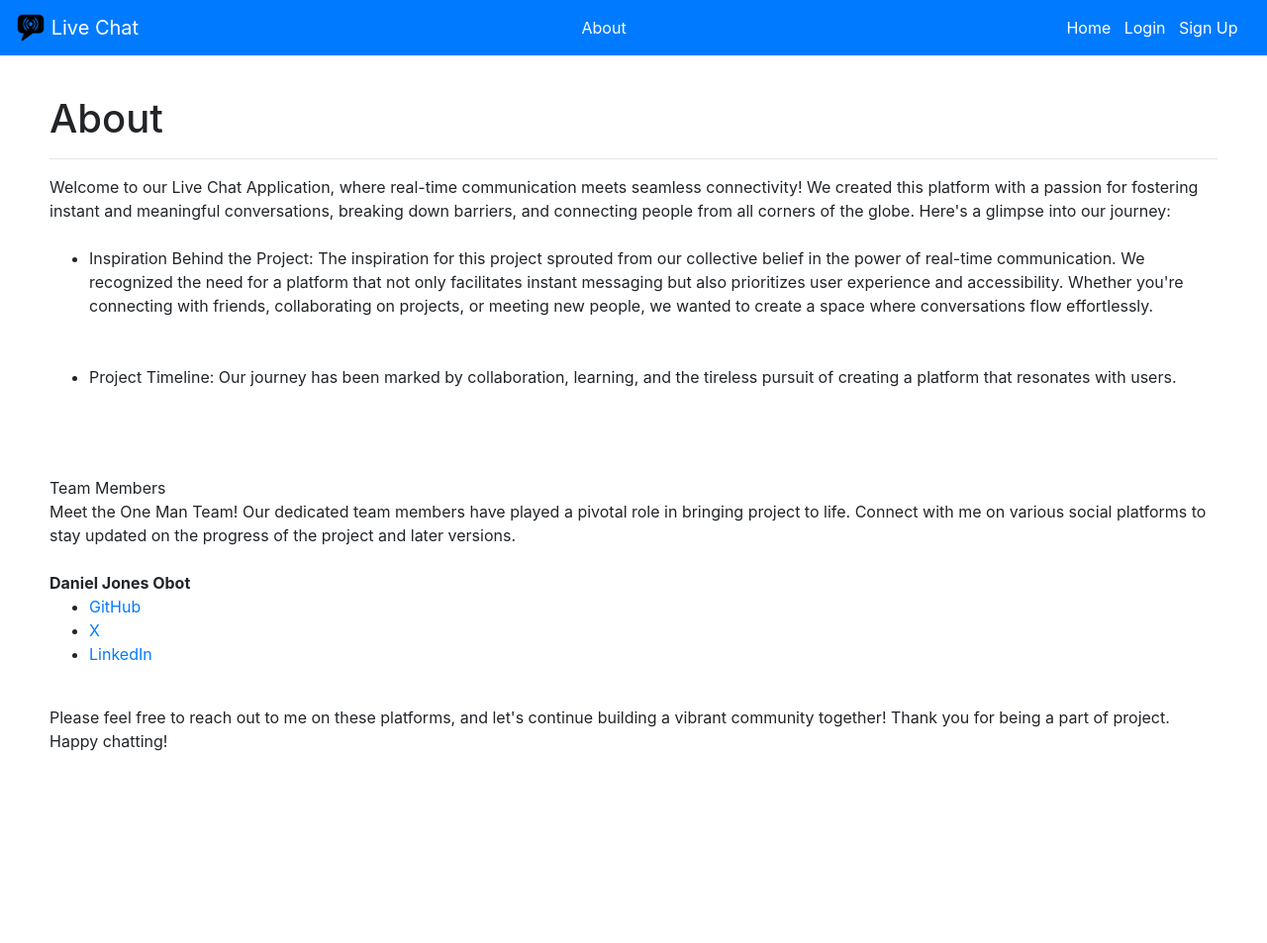
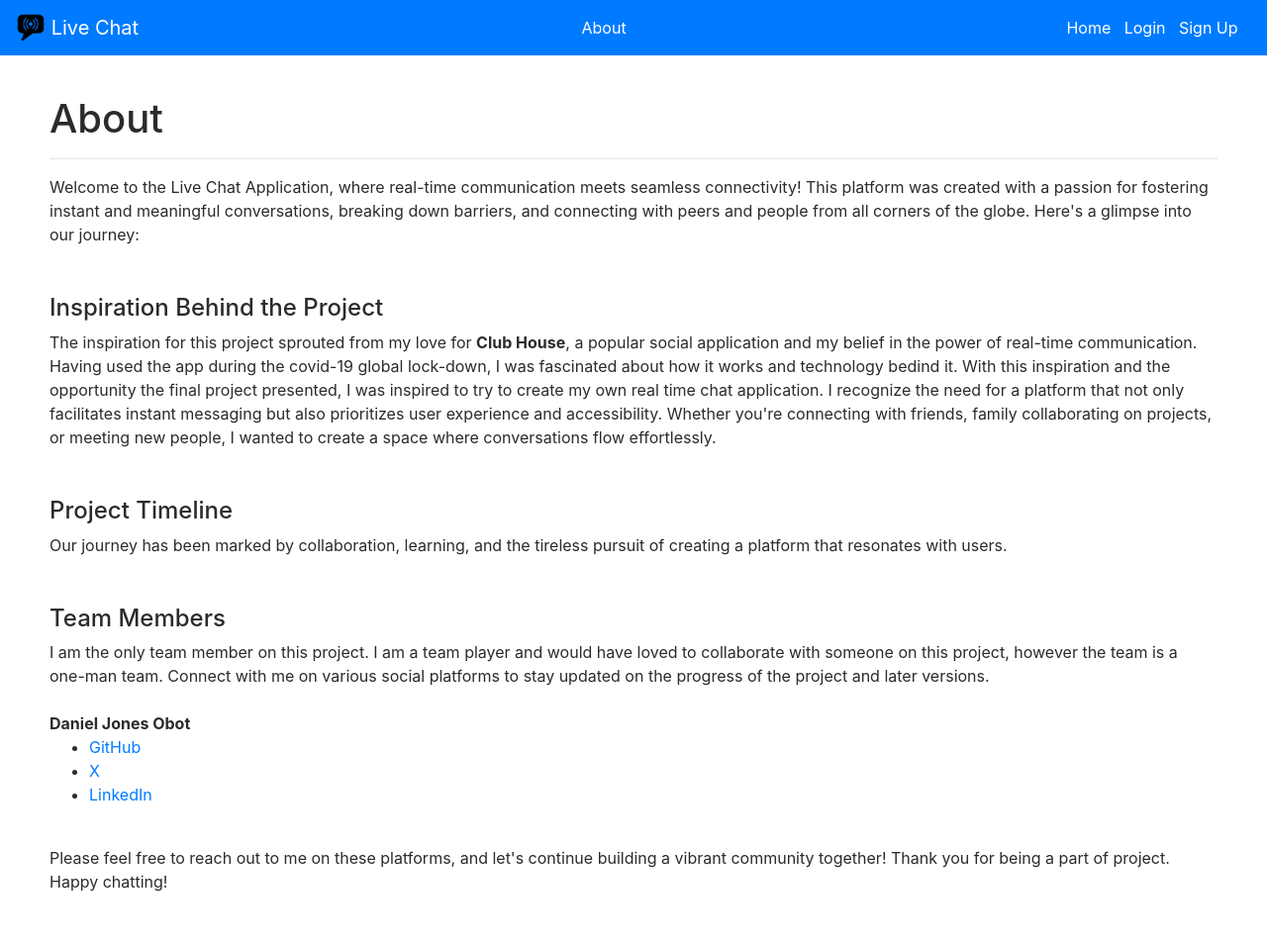
Before and after one commit to danieljonesobot/Livechat_App, a Flask app: page /about in a window 1280 px wide. Shown: the whole page at 99% size. Before the commit the page ends 759 px from the top, so only its background shows below. Run offline with Flask 3, Linux system fonts and the light colour scheme; some libraries are stand-ins or nearby versions.

Commit message:
updated error message in registration form and about page content

```diff
--- a/forms/forms.py
+++ b/forms/forms.py
@@ -7,7 +7,7 @@ from wtforms.validators import DataRequired, EqualTo, Email, Length, ValidationE
 class Registration(FlaskForm):
     username = StringField("Username",validators=[DataRequired()])
     password = PasswordField("Password", validators=[DataRequired()])
-    confirmPassword = PasswordField("Confirm Password", validators=[DataRequired(), EqualTo("password", message="Passwords do not match. Try again.")])
+    confirmPassword = PasswordField("Confirm Password", validators=[DataRequired(), EqualTo("password", message="Passwords do not match. Please try again.")])
     Submit = SubmitField("Sign up")
 
 
--- a/static/css/style.css
+++ b/static/css/style.css
@@ -1,3 +1,7 @@
+body {
+    color: #292b2c;
+}
+
 .content {
     display: flex;
     align-items: center;
--- a/templates/about.html
+++ b/templates/about.html
@@ -6,43 +6,52 @@
     <h1>About</h1>
     <hr>
     <div>
-        Welcome to our Live Chat Application, where real-time communication meets seamless connectivity! We created this
-        platform with a passion for fostering instant and meaningful conversations, breaking down barriers, and
-        connecting
-        people from all corners of the globe. Here's a glimpse into our journey:
+        <div>
+            Welcome to the Live Chat Application, where real-time communication meets seamless connectivity! This
+            platform was created with a passion for fostering instant and meaningful conversations, breaking down
+            barriers,
+            and
+            connecting with peers and people from all corners of the globe. Here's a glimpse into our journey:
+        </div>
         <br><br>
-        <ul>
-            <li>
-                Inspiration Behind the Project:
-                The inspiration for this project sprouted from our collective belief in the power of
-                real-time communication. We recognized the need for a platform that not only facilitates instant
-                messaging but
-                also prioritizes user experience and accessibility. Whether you're connecting with friends,
-                collaborating on
-                projects, or meeting new people, we wanted to create a space where conversations flow effortlessly.
-            </li>
-            <br><br>
 
-            <li>
-                Project Timeline:
+        <div>
+            <h4>Inspiration Behind the Project</h4>
+            The inspiration for this project sprouted from my love for <strong>Club House</strong>, a popular social
+            application and
+            my belief in the power of real-time communication. Having used the app during the covid-19 global
+            lock-down, I was fascinated about how it works and technology bedind it. With this inspiration and the
+            opportunity the final project presented, I was inspired to try to create my own real time chat
+            application. I recognize the need for a platform that not only facilitates instant messaging but also
+            prioritizes user experience and accessibility. Whether you're connecting with friends, family
+            collaborating on projects, or meeting new people, I wanted to create a space where conversations flow
+            effortlessly.
+        </div>
+        <br><br>
 
 
-                Our journey has been marked by collaboration, learning, and the tireless pursuit of creating a platform
-                that
-                resonates with users.
-            </li>
+        <div>
+
+            <h4>Project Timeline</h4>
+
+
+            Our journey has been marked by collaboration, learning, and the tireless pursuit of creating a platform
+            that
+            resonates with users.
+
             <br><br>
 
 
-        </ul>
+        </div>
         <br>
 
 
         <div>
-            <div>Team Members</div>
-            <div> Meet the One Man Team!
-                Our dedicated team members have played a pivotal role in bringing project to life. Connect
-                with me on various social platforms to stay updated on the progress of the project and later versions.
+            <h4>Team Members</h4>
+            <div>I am the only team member on this project. I am a team player and would have loved to collaborate with
+                someone on this project, however the team is a one-man team.
+                Connect with me on various social platforms to stay updated on the progress of the project and later
+                versions.
             </div>
 
             <br>
```
